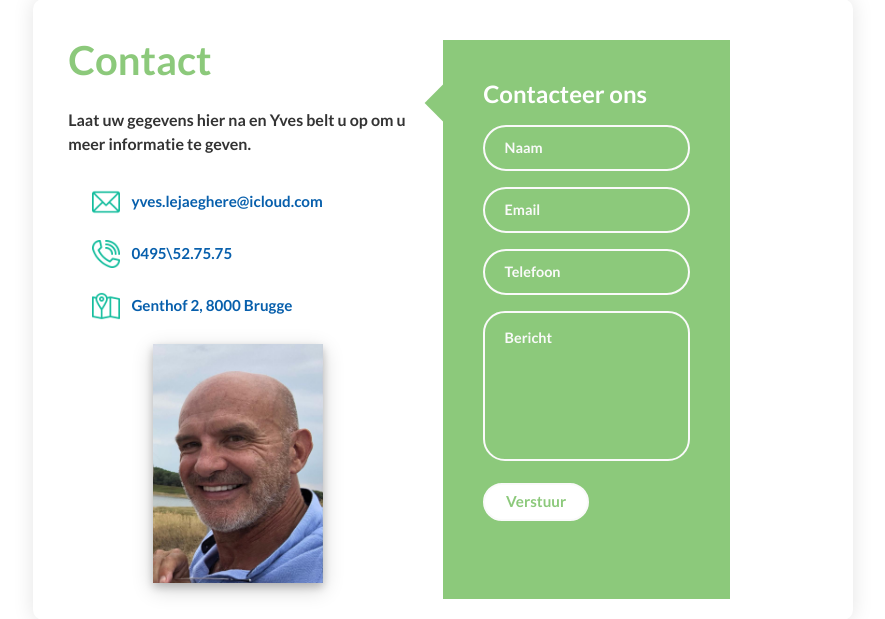
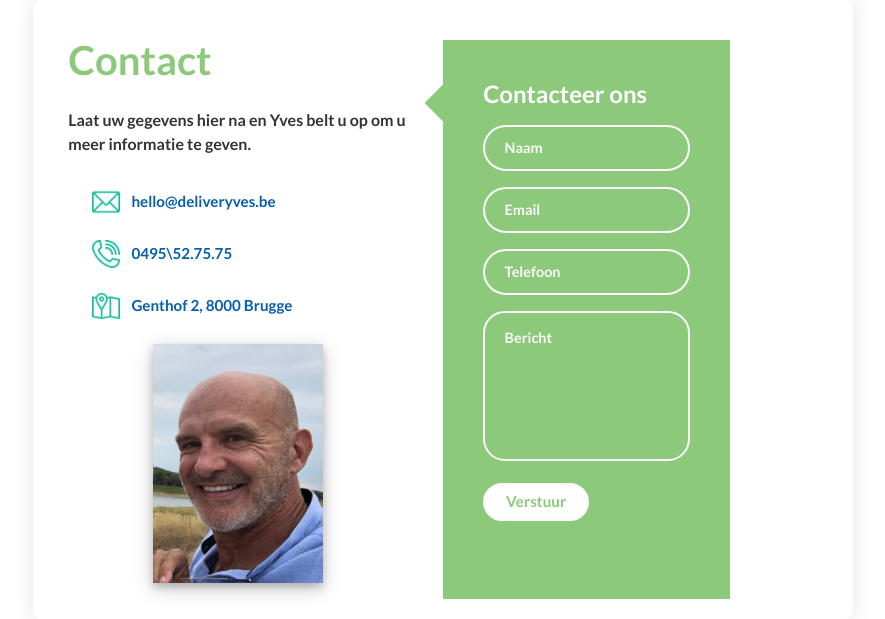
Before and after one commit to lejaeghere-development/WebsiteDeliverYves, a web app: file views/contact.html in a window 1280 px wide. Shown: the part 229-848 px from the top of the page, without its empty margins (197-1082 px from the left). Run offline with its HTML, style and script files only (its server is not run), Linux system fonts and the light colour scheme; some libraries are stand-ins or nearby versions.

Commit message:
Aanpassingen foutjes in de website

```diff
--- a/views/bier.html
+++ b/views/bier.html
@@ -393,7 +393,7 @@
             <div class="col-xl-3 col-lg-3 col-md-4 col-sm-6">
               <div class="product-item main-box mb-xl-20">
                 <div class="headerProduct">
-                  <h2>Trappist Rochefort 10</h2>
+                  <h2>Rochefort 10</h2>
                 </div>
                 <div class="imgProduct">
                   <img src="../images/dranken/Rochefort_10.jpg" alt="image">
--- a/views/contact.html
+++ b/views/contact.html
@@ -86,10 +86,10 @@
         </p>
 
         <div class="info">
-          <a href="mailto:yves.lejaeghere@icloud.com ?Subject=DeliverYves%20Contact">
+          <a href="mailto:hello@deliveryves.be ?Subject=DeliverYves%20Contact">
           <div class="information">
             <img src="../images/email.png" class="icon" alt="" />
-            <p>yves.lejaeghere@icloud.com </p>
+            <p>hello@deliveryves.be</p>
           </div>
           </a>
           <a href="tel:0032495527575">
--- a/views/faq.html
+++ b/views/faq.html
@@ -109,7 +109,6 @@
                         <div class="accordion-body" id="faq-accordion-body">
                             We bieden  6 gamma’s aan: <br>
                             Water, frisdrank, zuivel, bier, fruitsap en apéro. <br>
-                            Via deze link (= te activeren) vindt u de detaillijst van wat kan besteld worden. <br>
                             We evalueren ons gamma op geregelde tijdsstippen volgens uw behoeften. <br>
                             Indien uw favoriete drank ontbreekt, dan kunt u onze butler aanspreken en die kijkt dan of die drank leverbaar is. <br>
                         </div>
```
